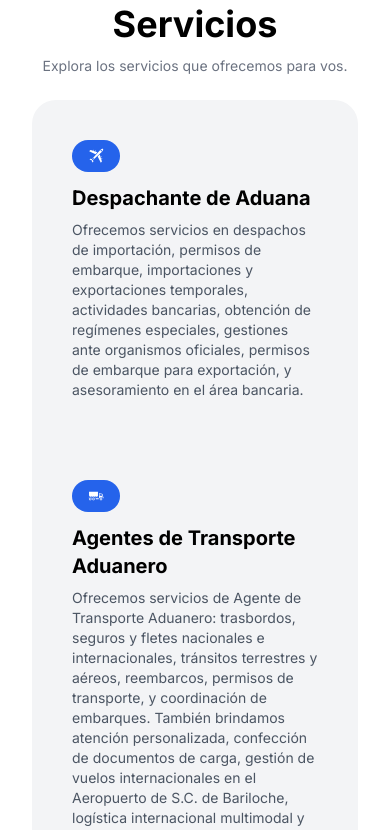
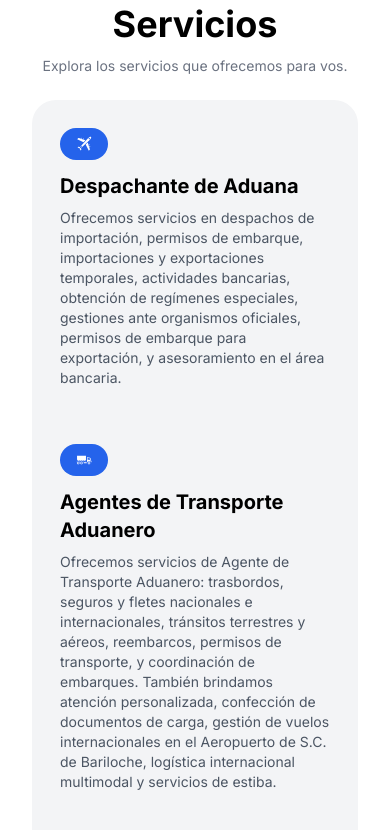
Before and after one commit to mazzodevelopments/matteozzi-lavilla, a Next.js app: page / in a window 390 px wide. Shown: the part 1740-2570 px from the top of the page. Built offline with nearby package versions, Linux system fonts and the light colour scheme.

Commit message:
Padding changes

```diff
--- a/app/pages/Servicios.tsx
+++ b/app/pages/Servicios.tsx
@@ -25,7 +25,7 @@ export default function Servicios({ content }: ServiciosProps) {
                 {content.map((item, idx) => (
                     <div
                         key={idx}
-                        className="flex flex-col items-start mb-4 p-4"
+                        className="flex flex-col items-start mb-4 p-1 md:p-4"
                     >
                         <div className="bg-blue-600 text-white font-bold rounded-full py-2 px-4 mb-3">
                             {item.icono}
```
